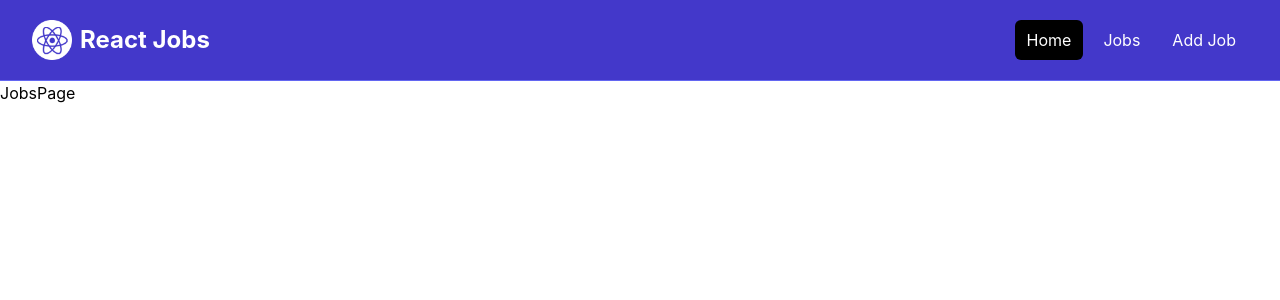
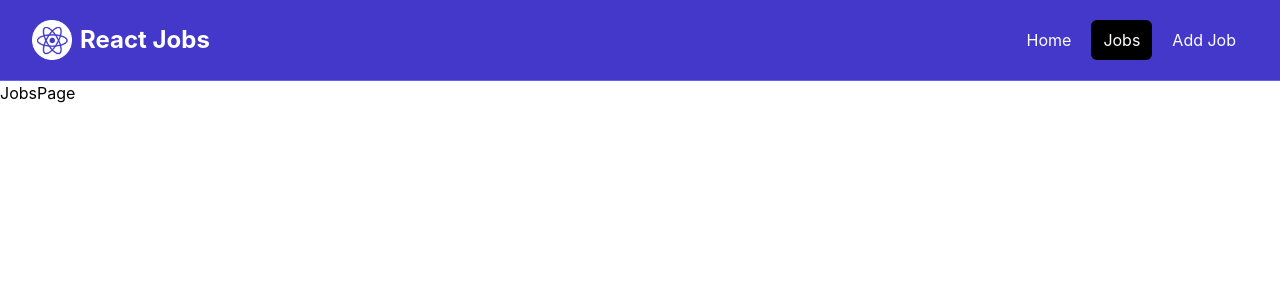
Before and after one commit to azuruo/react-jobs-project, a React (Vite) app: page /jobs in a window 1280 px wide. Shown: the top 300 px of the page. Built offline with nearby package versions, Linux system fonts and the light colour scheme.

Commit message:
update NavBar component to use active links with NavLink

```diff
--- a/src/components/NavBar.jsx
+++ b/src/components/NavBar.jsx
@@ -1,41 +1,34 @@
-import { Link } from 'react-router-dom';
+import { NavLink } from 'react-router-dom';
 import logo from '../assets/images/logo.png';
 
 const NavBar = () => {
+  const linkClass = ({ isActive }) =>
+    isActive
+      ? 'bg-black text-white hover:bg-gray-900 hover:text-white rounded-md px-3 py-2'
+      : 'text-white hover:bg-gray-900 hover:text-white rounded-md px-3 py-2';
+
   return (
     <nav className="bg-indigo-700 border-b border-indigo-500">
       <div className="mx-auto max-w-7xl px-2 sm:px-6 lg:px-8">
         <div className="flex h-20 items-center justify-between">
           <div className="flex flex-1 items-center justify-center md:items-stretch md:justify-start">
-            <Link
-              className="flex flex-shrink-0 items-center mr-4"
-              to="/index.html"
-            >
+            <NavLink className="flex flex-shrink-0 items-center mr-4" to="/">
               <img className="h-10 w-auto" src={logo} alt="React Jobs" />
               <span className="hidden md:block text-white text-2xl font-bold ml-2">
                 React Jobs
               </span>
-            </Link>
+            </NavLink>
             <div className="md:ml-auto">
               <div className="flex space-x-2">
-                <Link
-                  to="/"
-                  className="text-white bg-black hover:bg-gray-900 hover:text-white rounded-md px-3 py-2"
-                >
+                <NavLink to="/" className={linkClass}>
                   Home
-                </Link>
-                <Link
-                  to="/jobs"
-                  className="text-white hover:bg-gray-900 hover:text-white rounded-md px-3 py-2"
-                >
+                </NavLink>
+                <NavLink to="/jobs" className={linkClass}>
                   Jobs
-                </Link>
-                <Link
-                  to="/add-job"
-                  className="text-white hover:bg-gray-900 hover:text-white rounded-md px-3 py-2"
-                >
+                </NavLink>
+                <NavLink to="/add-job" className={linkClass}>
                   Add Job
-                </Link>
+                </NavLink>
               </div>
             </div>
           </div>
```
